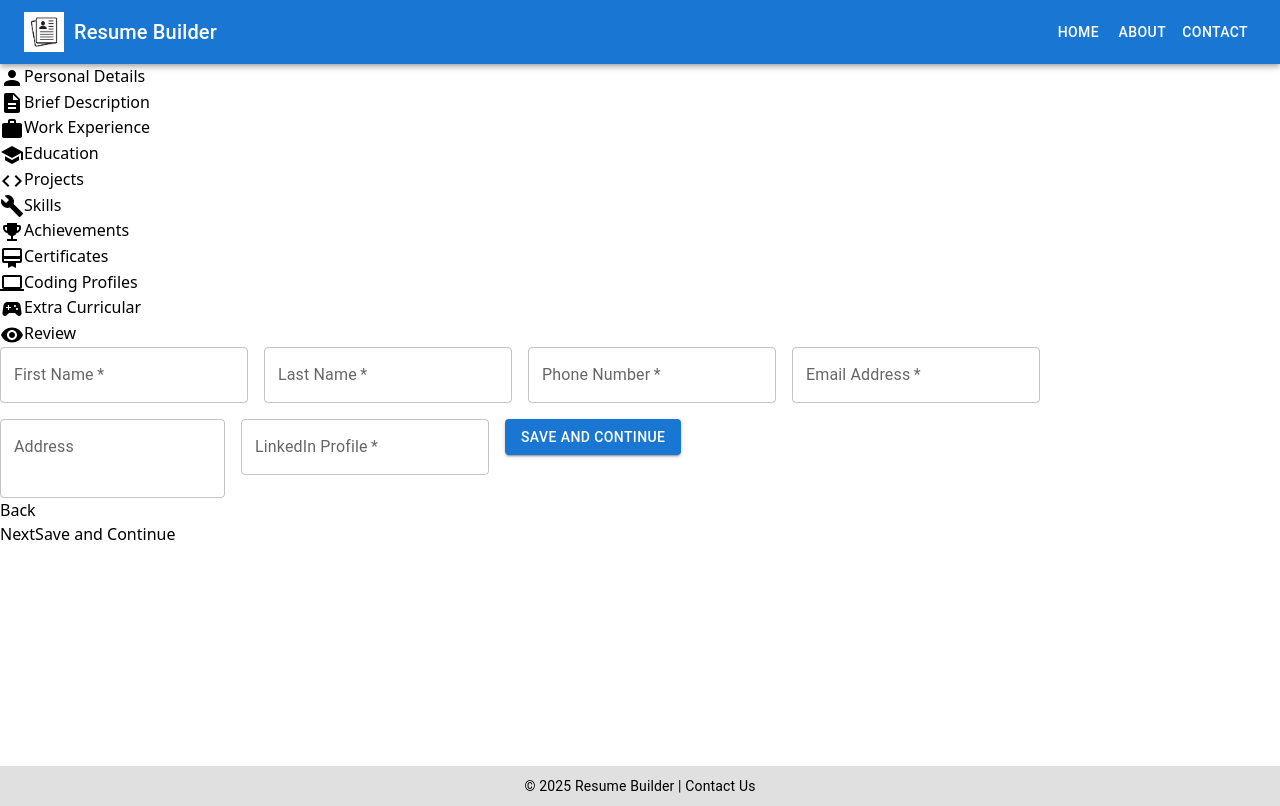
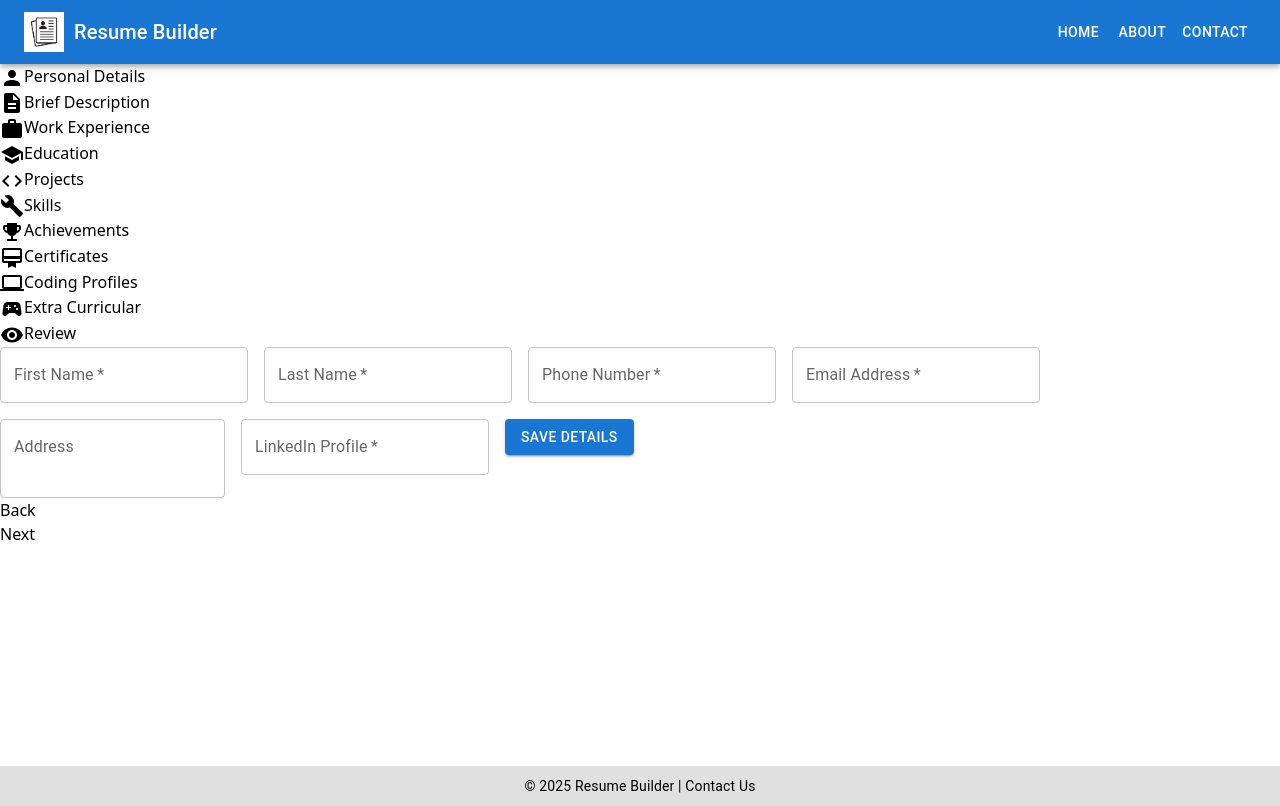
Before and after one commit to vishrut03/Resume-Builder, a React (Vite) app in the folder frontend/: page / in a window 1280 px wide. Built offline with nearby package versions, Linux system fonts and the light colour scheme.

Commit message:
minor changes

```diff
--- a/frontend/src/components/Form.jsx
+++ b/frontend/src/components/Form.jsx
@@ -129,9 +129,6 @@ const Form = () => {
           >
             Next
           </button>
-          <button className="py-2 px-4 bg-green-500 text-white rounded-md text-sm font-medium hover:bg-green-600">
-            {Object.keys(completed).length === steps.length - 1 ? "Finish" : "Save and Continue"}
-          </button>
         </div>
       </div>
     </div>
--- a/frontend/src/components/PersonalDetails.jsx
+++ b/frontend/src/components/PersonalDetails.jsx
@@ -115,7 +115,7 @@ export default function PersonalDetails() {
         </Grid2>
         <Grid2 item xs={12}>
           <Button variant="contained" color="primary" onClick={handleSave}>
-            Save and Continue
+            Save details
           </Button>
         </Grid2>
       </Grid2>
--- a/frontend/src/components/WorkExperience.jsx
+++ b/frontend/src/components/WorkExperience.jsx
@@ -95,7 +95,7 @@ export default function WorkExperience() {
         </Grid2>
         <Grid2 item xs={12}>
           <Button variant="contained" onClick={handleSave}>
-            Save and Continue
+            Add experience
           </Button>
         </Grid2>
       </Grid2>
```
